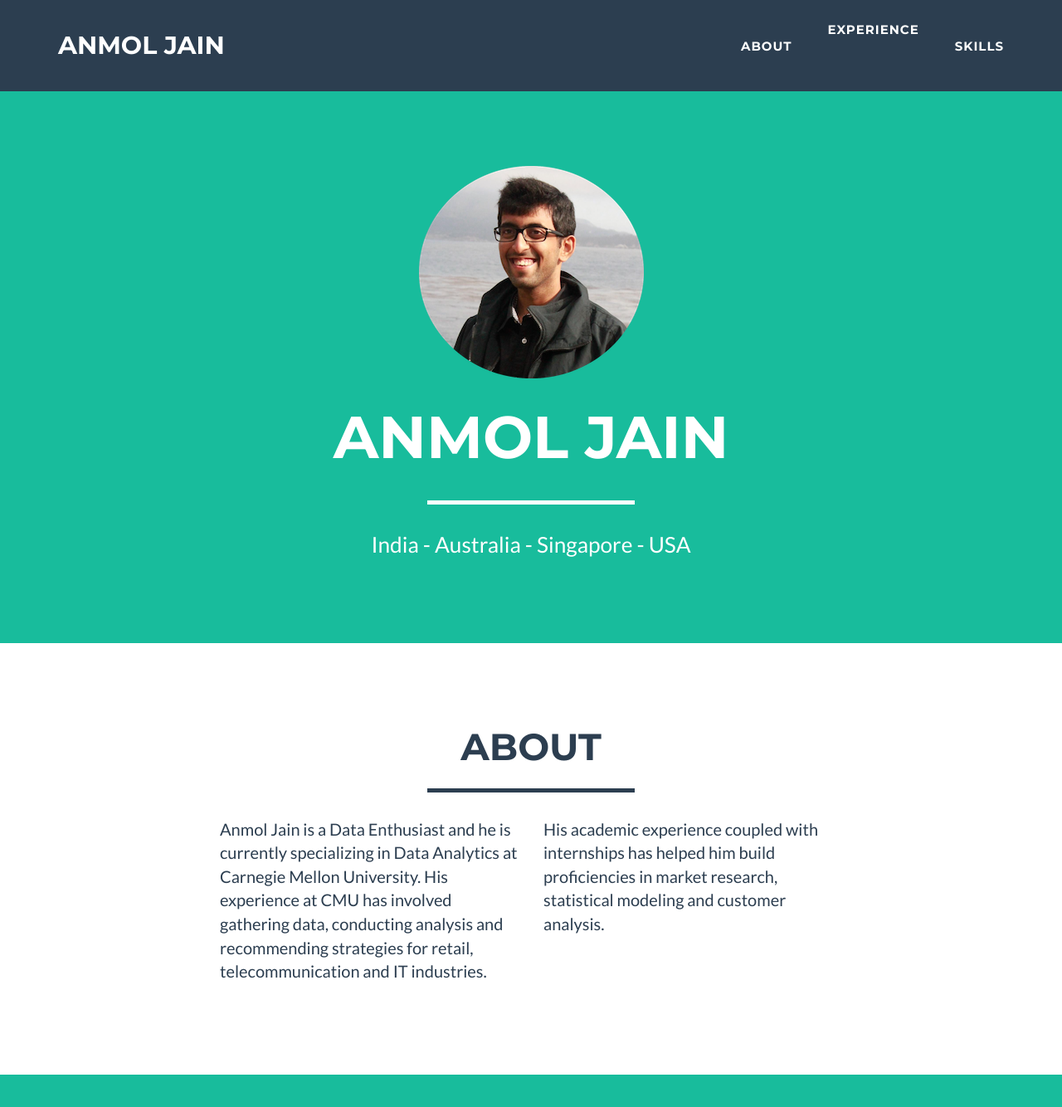
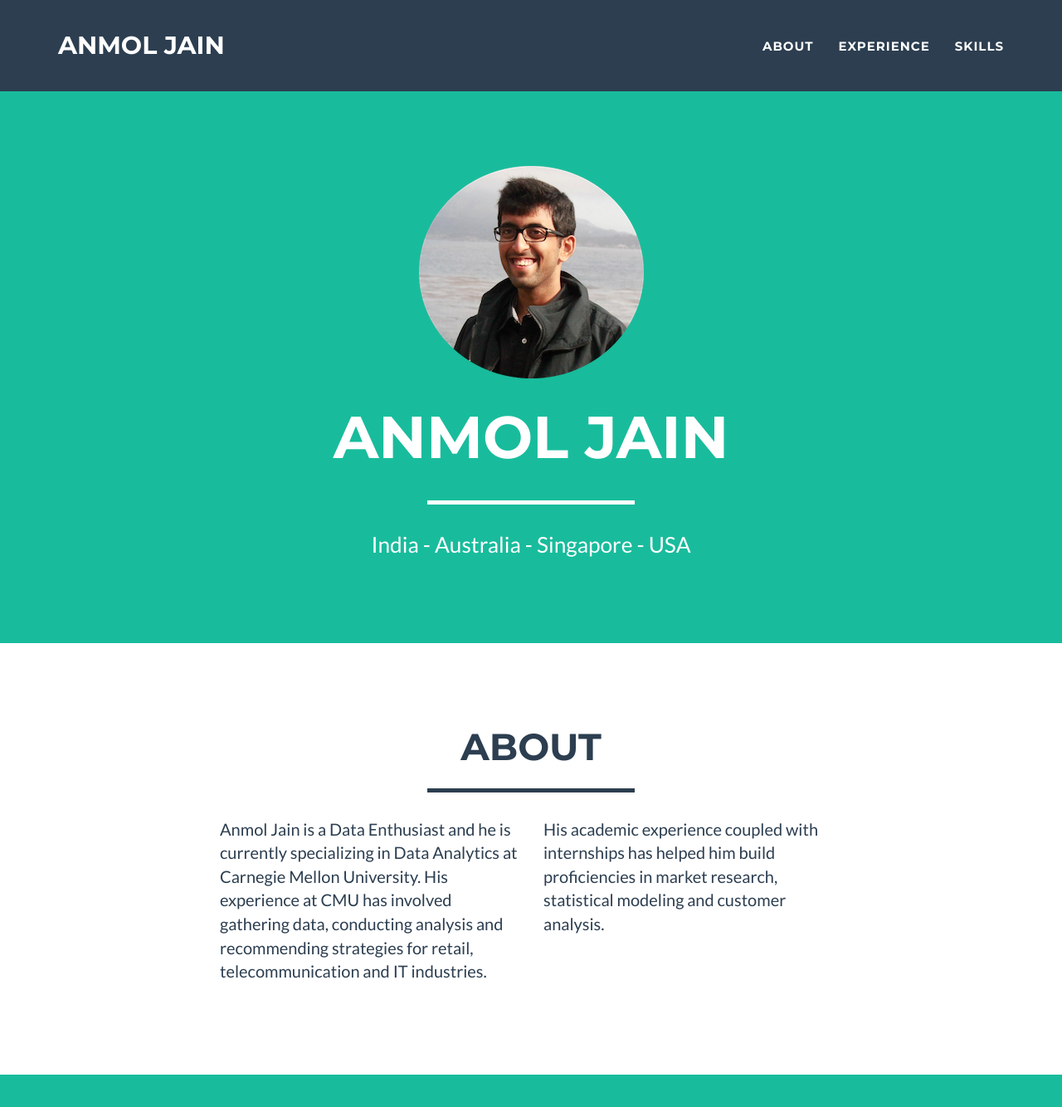
Before and after one commit to anmolaj/anmolaj.github.io, a Jekyll site: the page built from index.html, in a window 1280 px wide and 1400 px high. Shown: the top 1334 px of the window at 83% size. Built offline with Jekyll 4.4.1, drawn with Linux system fonts in a browser that asks for light colours.

Commit message:
hover experience

```diff
--- a/_includes/css/main.css
+++ b/_includes/css/main.css
@@ -514,10 +514,7 @@ footer .footer-below {
 }
 
 /* The container <div> - needed to position the dropdown content */
-.dropdown {
-    position: relative;
-    display: inline-block;
-}
+
 
 /* Dropdown Content (Hidden by Default) */
 .dropdown-content {
--- a/_includes/nav.html
+++ b/_includes/nav.html
@@ -22,7 +22,7 @@
                         <a href="#about" class="dropbtn">About</a>
                     </li>
                     <li class="page-scroll">
-                    <div class="dropdown">
+
                         <a href="#experience" class="dropbtn">Experience</a>
                         <div class="dropdown-content">
                             <a href="#">Academic Experience</a>
@@ -30,7 +30,7 @@
                             <a href="#">Projects</a>
                         </div>
 
-                    </div>
+
                     </li>
                     <li class="page-scroll">
                         <a href="#skill" class="dropbtn">SKILLS</a>
```
